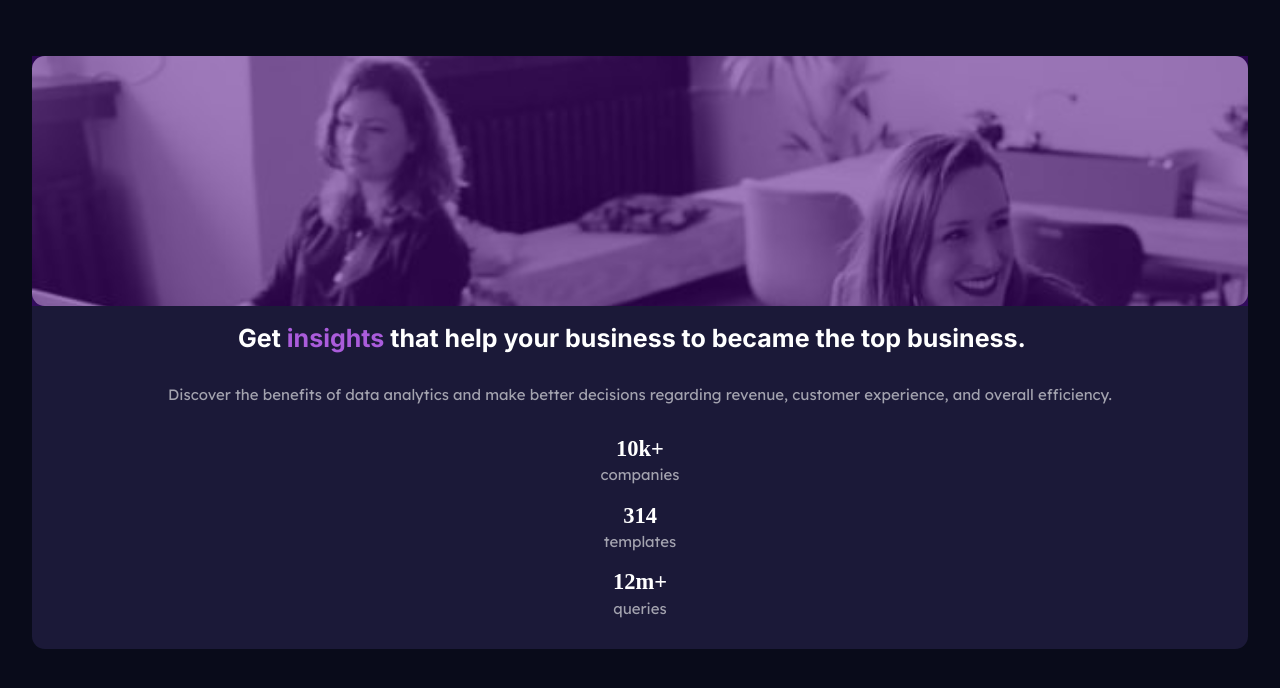
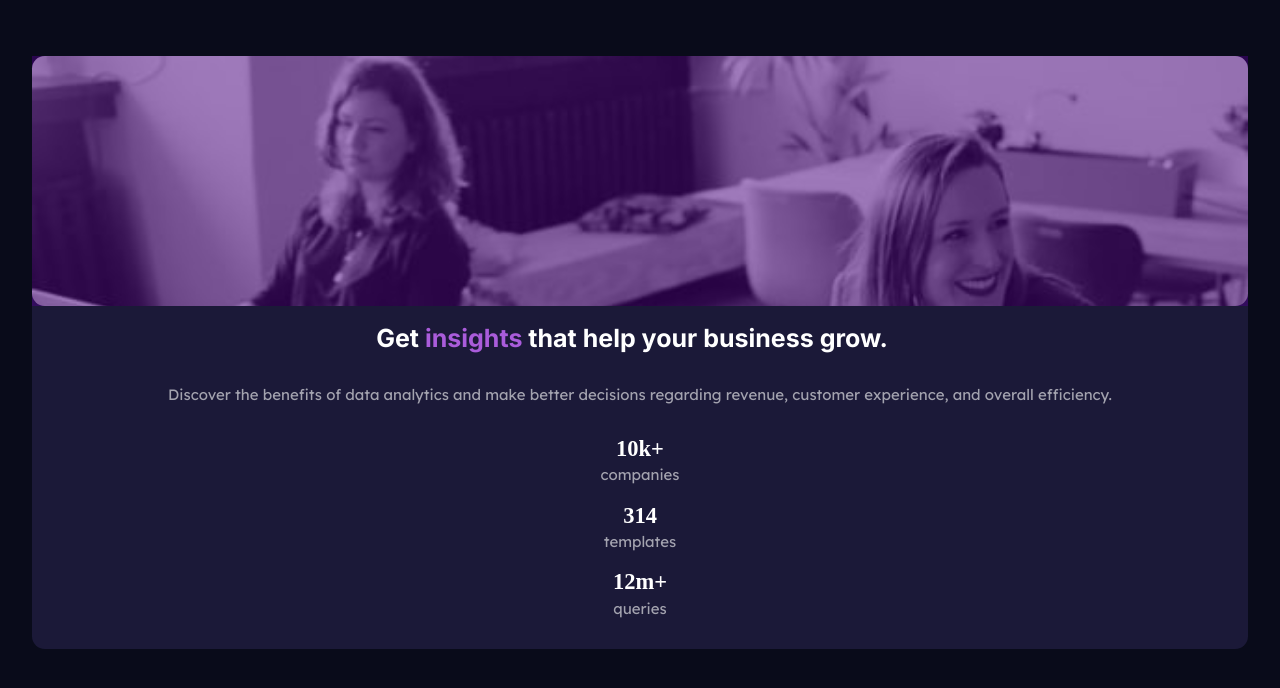
Before and after one commit to Betsaidars/freelance, a plain HTML site: page index.html in a window 1280 px wide. Drawn offline with Linux system fonts and the light colour scheme.

Commit message:
He cambiado lo que ha cambiado Noelia

```diff
--- a/index.html
+++ b/index.html
@@ -21,7 +21,7 @@
 <div class="contenido">
 
   <div class="titulo">
-    <h1>Get<span> insights </span>that help your business to became the top business.</h1>
+    <h1>Get<span> insights </span>that help your business grow.</h1>
   </div>
 
   <div class="texto">
```
